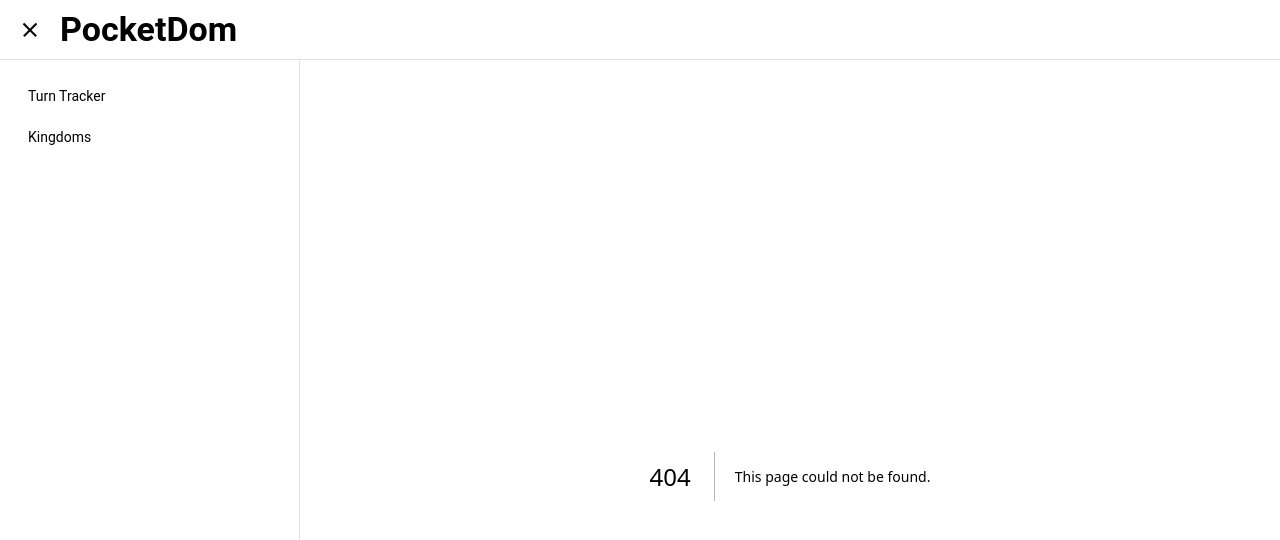
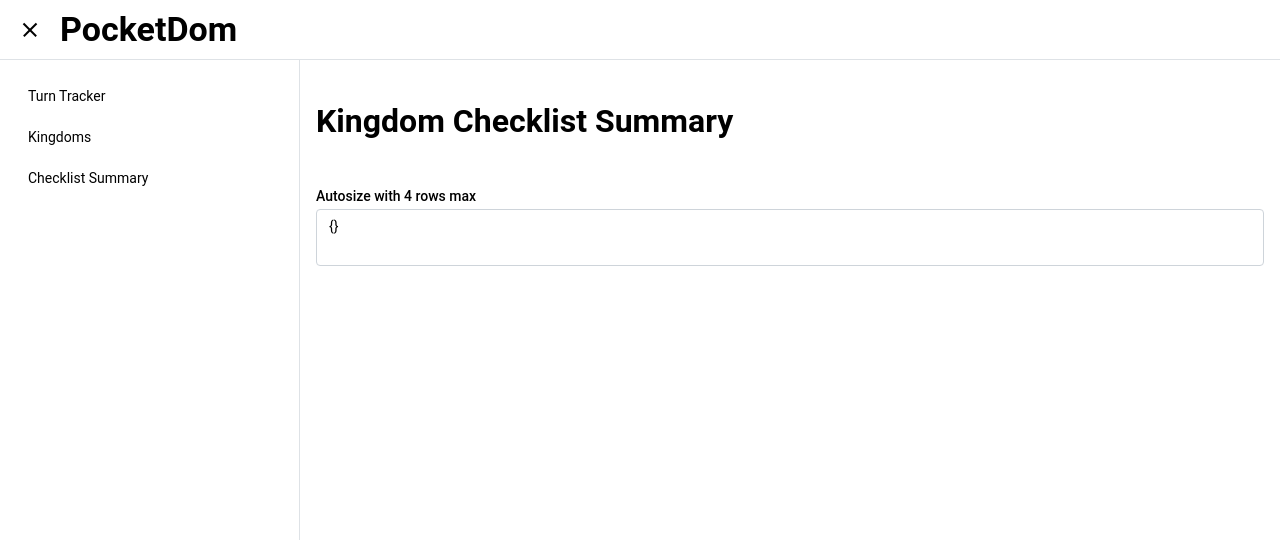
Before and after one commit to jlamson/pocket_dom, a Next.js app: page /kingdoms/checklist_summary in a window 1280 px wide. Before the commit this address had no page. Shown: the top 540 px of the page. Built offline with nearby package versions, Linux system fonts and the light colour scheme.

Commit message:
add summary page to copy browser saved data

```diff
--- a/app/_components/NavRoot.tsx
+++ b/app/_components/NavRoot.tsx
@@ -53,6 +53,10 @@ export default function NavRoot({
         <AppShellNavbar p="md">
           <NavLink href="/turntracker" label="Turn Tracker" />
           <NavLink href="/kingdoms" label="Kingdoms" />
+          <NavLink
+            href="/kingdoms/checklist_summary"
+            label="Checklist Summary"
+          />
         </AppShellNavbar>
         <AppShellMain>{children}</AppShellMain>
       </AppShell>
--- /dev/null
+++ b/app/kingdoms/checklist_summary/KingdomChecklistSummary.tsx
@@ -0,0 +1,51 @@
+"use client";
+
+import { useStorage } from "@/app/_hooks/useStorage";
+import { NOOP_STORAGE } from "@/app/_util/storageUtils";
+import { Group, Textarea } from "@mantine/core";
+import React from "react";
+
+export const KingdomChecklistSummary: React.FC = () => {
+  const storage = useStorage();
+  if (storage === NOOP_STORAGE) {
+    return (
+      <KingdomChecklistSummaryWrapper>
+        <NoLocalStorage />
+      </KingdomChecklistSummaryWrapper>
+    );
+  }
+
+  const localStorage = storage as Storage;
+  const all = JSON.stringify(localStorage, null, 2);
+
+  return (
+    <KingdomChecklistSummaryWrapper>
+      <Textarea
+        label="Autosize with 4 rows max"
+        placeholder="Autosize with 4 rows max"
+        autosize
+        minRows={2}
+        maxRows={4}
+        w="100%"
+        value={all}
+      />
+    </KingdomChecklistSummaryWrapper>
+  );
+};
+
+function KingdomChecklistSummaryWrapper({
+  children,
+}: Readonly<{
+  children: React.ReactNode;
+}>): React.ReactNode {
+  return (
+    <Group justify="stretch">
+      <h1>Kingdom Checklist Summary</h1>
+      {children}
+    </Group>
+  );
+}
+
+const NoLocalStorage: React.FC = () => {
+  return <p>No local storage detected in browser.</p>;
+};
--- /dev/null
+++ b/app/kingdoms/checklist_summary/page.tsx
@@ -0,0 +1,5 @@
+import { KingdomChecklistSummary } from "./KingdomChecklistSummary";
+
+export default function Page() {
+  return <KingdomChecklistSummary />;
+}
```
